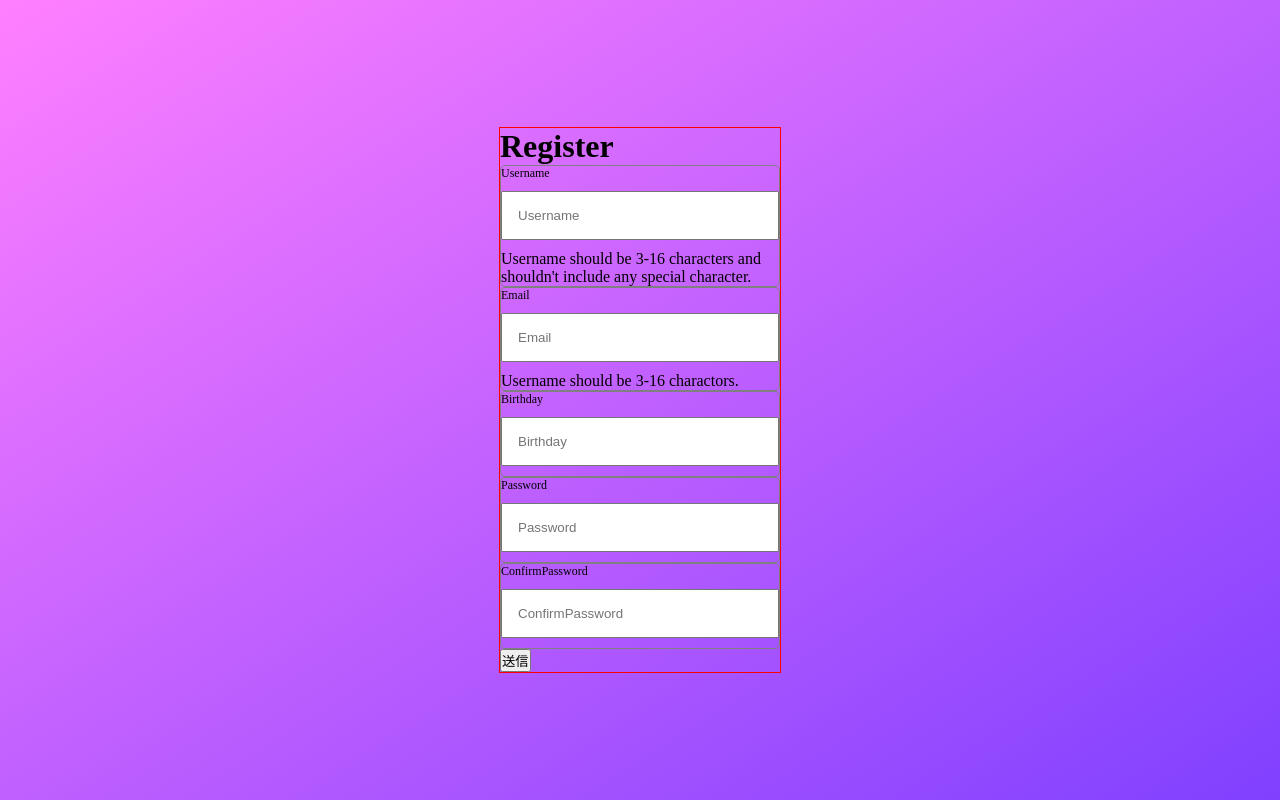
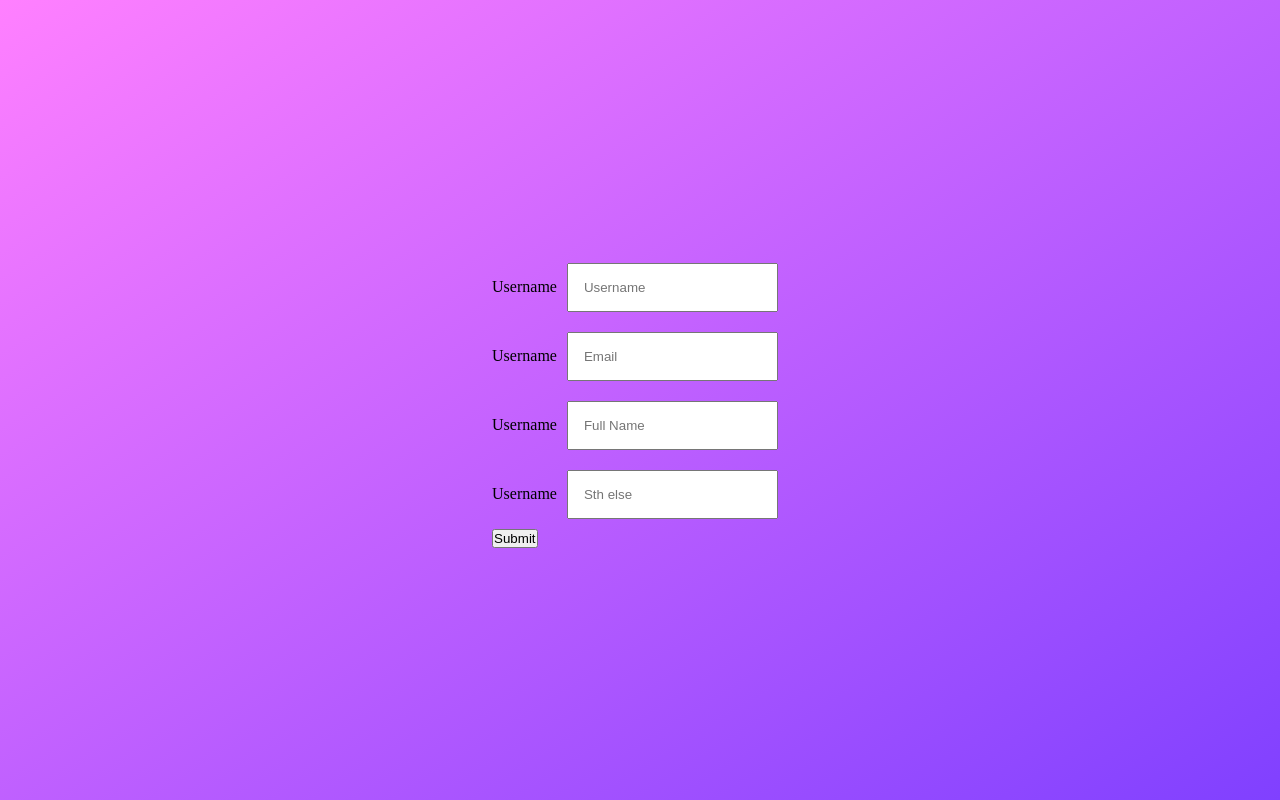
Before and after one commit to kento-yoshidu/myforms_frontend, a Next.js app: page /form1 in a window 1280 px wide. Built offline with nearby package versions, Linux system fonts and the light colour scheme.

Commit message:
✨ Update

```diff
--- a/pages/form1/FormInput.tsx
+++ b/pages/form1/FormInput.tsx
@@ -1,25 +1,22 @@
-import React from "react"
-import Styles from "./input.module.css"
+import React, { RefObject } from "react"
+import styles from "./form-input.module.css"
 
 type Props = {
   placeholder: string,
   name: string
+  refer: RefObject<HTMLInputElement>
 }
 
-const FormInput = (props: any) => {
-  const { label, errorMessage, onChange, id, ...inputProps} = props
-
+const FormInput = ({ placeholder, refer }: Props) => {
   return (
-    <div className={Styles.formInput}>
-      <label className={Styles.label}>{label}</label>
+    <div className={styles.formInput}>
+      <label className={styles.label}>Username</label>
 
       <input
-        {...inputProps}
-        onChange={onChange}
-        className={Styles.input}
+        className={styles.input}
+        placeholder={placeholder}
+        ref={refer}
       />
-
-      <span>{errorMessage}</span>
     </div>
   )
 }
--- /dev/null
+++ b/pages/form1/form-input.module.css
@@ -0,0 +1,4 @@
+.input {
+  padding: 15px;
+  margin: 10px;
+}
--- a/pages/form1/index.tsx
+++ b/pages/form1/index.tsx
@@ -1,7 +1,7 @@
-import React, { useState } from "react"
+import React, { FormEventHandler, useRef, useState } from "react"
 import FormInput from "./FormInput"
 
-import Styles from "./style.module.css"
+import styles from "./style.module.css"
 
 type Values = {
   username: string
@@ -50,33 +50,28 @@ const inputs = [
 ]
 
 const Forms1 = () => {
-  const [values, setValues] = useState<any>({})
+  // const [username, setUsername] = useState("")
+  const usernameRef = useRef()
 
-  const handleSubmit = (e: React.FormEvent<HTMLFormElement>) => {
-    e.preventDefault()
-  }
+  const handleSubmit = (e: React.SyntheticEvent) => {
+    e.preventDefault();
 
-  const onChange = (e) => {
-    setValues({...values, [e.target.name]: e.target.value})
+    console.log("---", usernameRef)
   }
 
   return (
-    <div className={Styles.app}>
-      <form
-        onSubmit={handleSubmit}
-        className={Styles.form}
-      >
-        <h1>Register</h1>
+    <div className={styles.app}>
+      <form onSubmit={handleSubmit}>
+        <FormInput
+          placeholder="Username"
+          refer={usernameRef}
+        />
 
-        {inputs.map((input) => (
-          <FormInput
-            key={input.id}
-            {...input}
-            value={values[input.name]}
-            onChange={onChange}
-          />
-        ))}
-      <button type="submit">送信</button>
+        <FormInput placeholder="Email"/>
+        <FormInput placeholder="Full Name"/>
+        <FormInput placeholder="Sth else"/>
+
+        <button>Submit</button>
       </form>
     </div>
   )
```
Also changed, not shown: pages/components/SearchForm.tsx (added, +20 -0 lines), pages/form1/style.module.css (line endings or trailing spaces), 1 other file (tests, documents, lock files or other folders).
